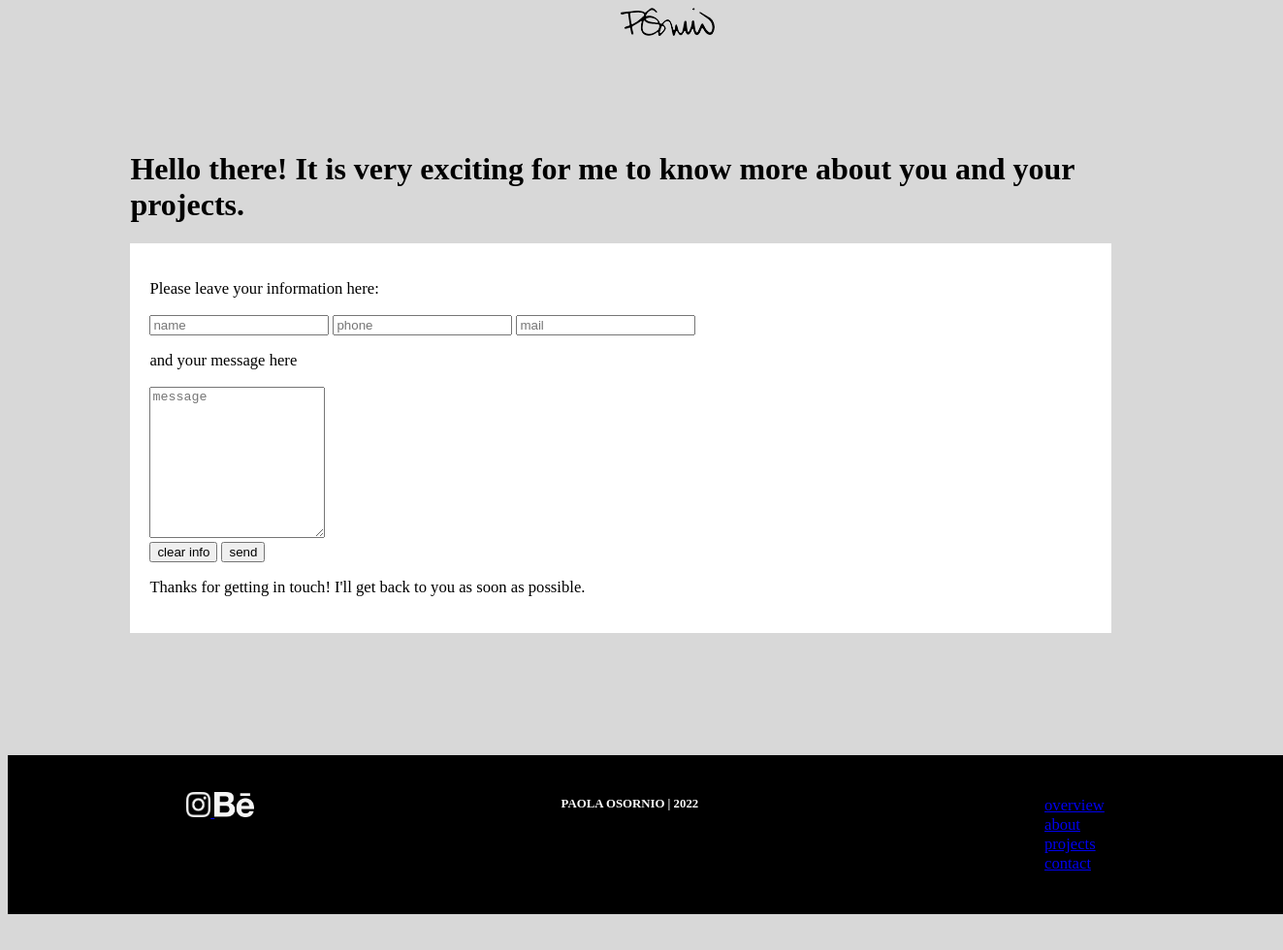
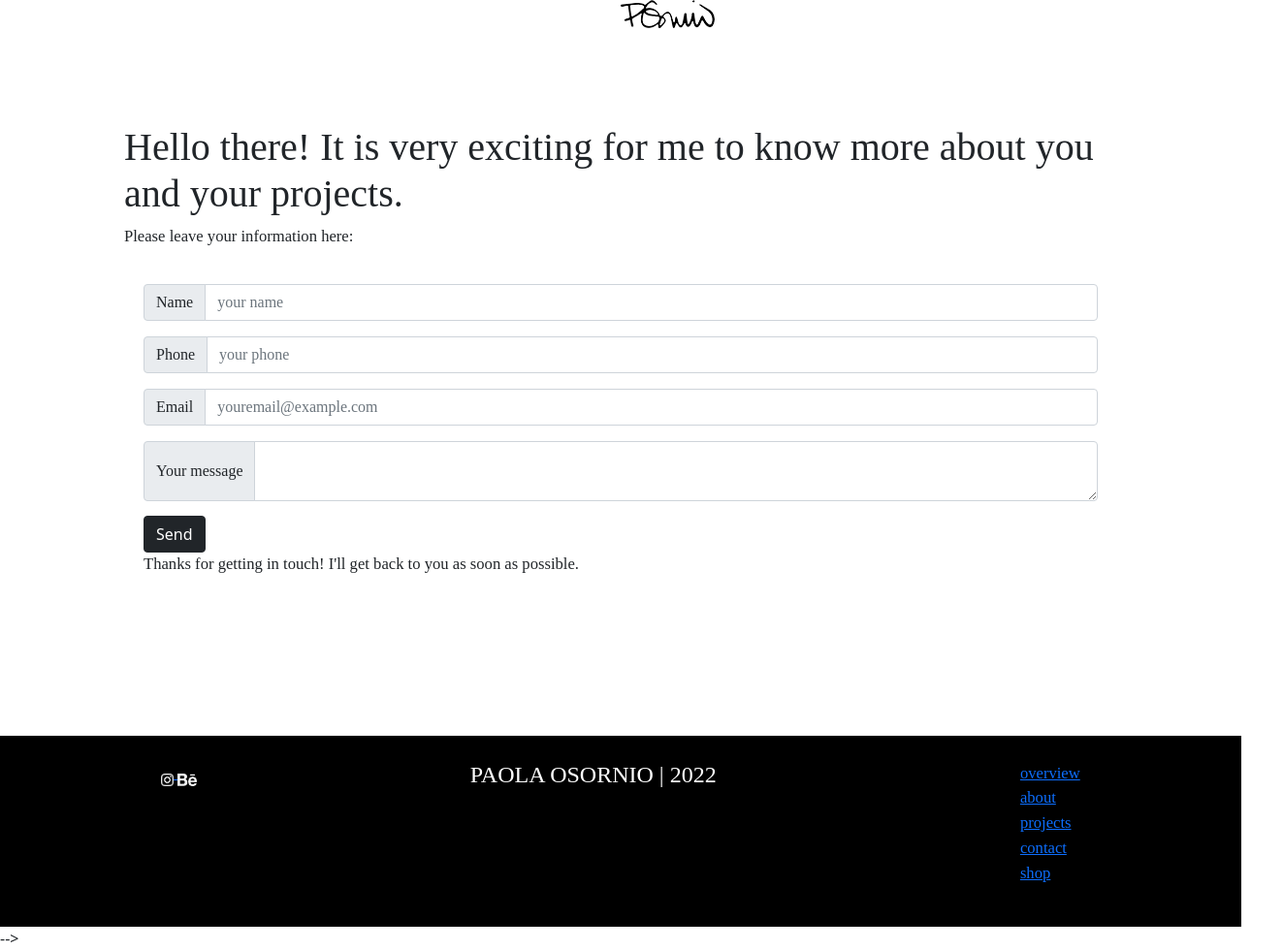
Before and after one commit to PaolaOsornio301/PaolaOsornio, a plain HTML site: page pages/contact.html in a window 1280 px wide. Shown: the whole page at 97% size, 1323 px wide, since content can reach past the window. Before the commit the page ends 951 px from the top, so only its background shows below. Drawn offline with nearby package versions, Linux system fonts and the light colour scheme; a web font is replaced by a local one.

Commit message:
Se borran gradientes, se agrega bootstrap a header de index y a forma de contact. Se agrega página en blanco de shop

```diff
--- a/pages/contact.html
+++ b/pages/contact.html
@@ -14,23 +14,23 @@
 <body>
         <header>
             <div id="header">
-                <a href="index.html">
+                <a href="../index.html">
                     <img src="../media/logo.png" alt="logo">
                 </a>
 
         </header>
 
          <div id="contactpage">
-             <div id="hello">
+             <div id="text">
                 <h1>Hello there! It is very exciting for me to know more about you and your projects.
                 </h1>
             </div>
+            <p id="text">Please leave your information here:</p>
 
-            <div>
+           <!-- <div>
 
 
                 <form action="/ruta-destino" method="get" enctype="" id="form">
-                    <p>Please leave your information here:</p>
                     <input type="text" name="name" placeholder="name">
                     <input type="tel" name="phone" placeholder="phone">
                     <input type="email" name="email" placeholder="mail" required>
@@ -38,17 +38,38 @@
                     <section id="message">
                         <p>and your message here</p>
                         <textarea name="message" id="message" placeholder="message" cols="20" rows="10"></textarea>
-                       <section> <button type="reset">clear info</button>
-                        <button>send</button>
-                        </section>
-                    </section>
+                    </form>
+                </div>-->
 
-                    <p>Thanks for getting in touch! I'll get back to you as soon as possible.</p>
-                </form>
+
+                <div id="form">
+                    <div class="input-group mb-3">
+                        <span class="input-group-text" id="basic-addon1">Name</span>
+                        <input type="text" class="form-control" placeholder="your name" aria-label="name" aria-describedby="basic-addon1">
+                    </div>
+
+                    <div class="input-group mb-3">
+                        <span class="input-group-text" id="basic-addon1">Phone</span>
+                        <input type="text" class="form-control" placeholder="your phone" aria-label="phone" aria-describedby="basic-addon1">
+                    </div>
+
+                    <div class="input-group mb-3">
+                        <span class="input-group-text" id="basic-addon1">Email</span>
+                        <input type="text" class="form-control" placeholder="youremail@example.com" aria-label="mail" aria-describedby="basic-addon1">
+                    </div>
+
+                    <div class="input-group" id="message">
+                        <span class="input-group-text">Your message</span>
+                        <textarea class="form-control" aria-label="message"></textarea>
+                    </div>
+                    <div id="buttonsend">
+                        <button type="button" class="btn btn-dark" >Send</button>
+                    </div>
+                        <p id="text">Thanks for getting in touch! I'll get back to you as soon as possible.</p>
+                    </div>
             </div>
-         </div>
 
-    <footer id="footer">
+            <footer id="footer">
         <div id="redes">
             <a href="https://www.instagram.com/dessindossier/">
                 <img src="../media/instagram-brands.png" alt="ig" id="ig" class="redes1">
@@ -59,18 +80,21 @@
         </div>
 
         <div id="footergridpo">
-            <h4 id="po">PAOLA OSORNIO | 2022</h4>
+            <h4 id="text">PAOLA OSORNIO | 2022</h4>
         </div>
 
         <div id="footergridmenu">
             <ul id="menu">
-           <li><a href="../index.html">overview</a></li>
-           <li><a href="about.html">about</a></li>
-           <li><a href="projects.html">projects</a></li>
-           <li><a href="#top">contact</a></li>
+           <li><a href="../index.html" id="text">overview</a></li>
+           <li><a href="about.html" id="text">about</a></li>
+           <li><a href="projects.html" id="text">projects</a></li>
+           <li><a href="#top" id="text">contact</a></li>
+           <li><a href="store.html" id="text">shop</a></li>
+
         </ul>
     </div>
 </footer>
+<link href="https://cdn.jsdelivr.net/npm/bootstrap@5.1.3/dist/css/bootstrap.min.css" rel="stylesheet" integrity="sha384-1BmE4kWBq78iYhFldvKuhfTAU6auU8tT94WrHftjDbrCEXSU1oBoqyl2QvZ6jIW3" crossorigin="anonymous">-->
 
 </body>
 </html>
--- a/style.css
+++ b/style.css
@@ -43,8 +43,6 @@ p{
 
 #parte2{
     grid-area: parte2;
-    background-image: linear-gradient(to bottom, yellow,white);
-
 }
 
 #media6{
@@ -53,7 +51,6 @@ p{
 
 #parte3{
     grid-area: parte3;
-    background-image: linear-gradient(to bottom, yellow,white);
 }
 
 #parte4{
@@ -167,6 +164,21 @@ background-color: rgb(255, 255, 255);
 padding: 20px;
 }
 
+.form-control{
+    font-family: 'Antic Didone', serif;
+}
+
+.input-group{
+    font-family: 'Antic Didone', serif;
+}
+
+#buttonsend{
+    padding-top: 15px;
+}
+
+#thanks{
+    padding-top: 15px;
+}
 
 #footer{
     background-color: black;
@@ -188,7 +200,7 @@ h4{
 /* .gridfooter{
     display: grid;
     grid-template-areas:
-        "redes footergridpo footergridmenu";
+    "redes footergridpo footergridmenu";
     grid-template-rows: 1fr 4fr 2fr;
     gap: 20px;
     grid-template-columns: 50% 50%;
@@ -210,7 +222,6 @@ h4{
     height: 2vw;
     width: auto;
     padding-top: 1vw;
-
 }
 
 #footergridpo{
@@ -219,6 +230,11 @@ h4{
 
 #footergridmenu{
     grid-area: footergridmenu;
+}
+
+#text{
+    font-family: 'Antic Didone', serif;
+
 }
 
 /* #ig{
```
Also changed, not shown: index.html (+21 -7 lines), pages/about.html (+3 -1 lines), pages/projects.html (+3 -1 lines), pages/store.html (+13 -5 lines).
